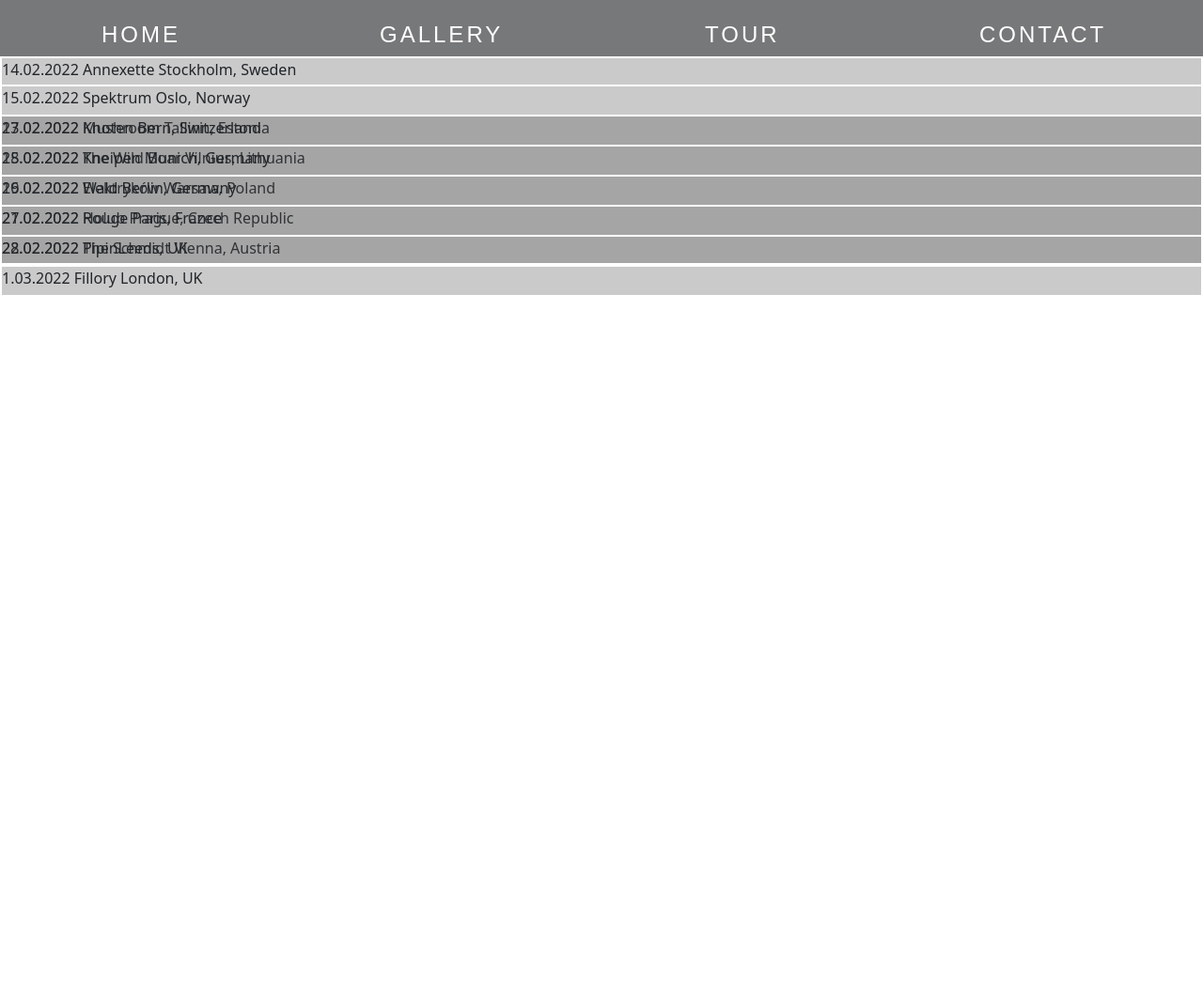
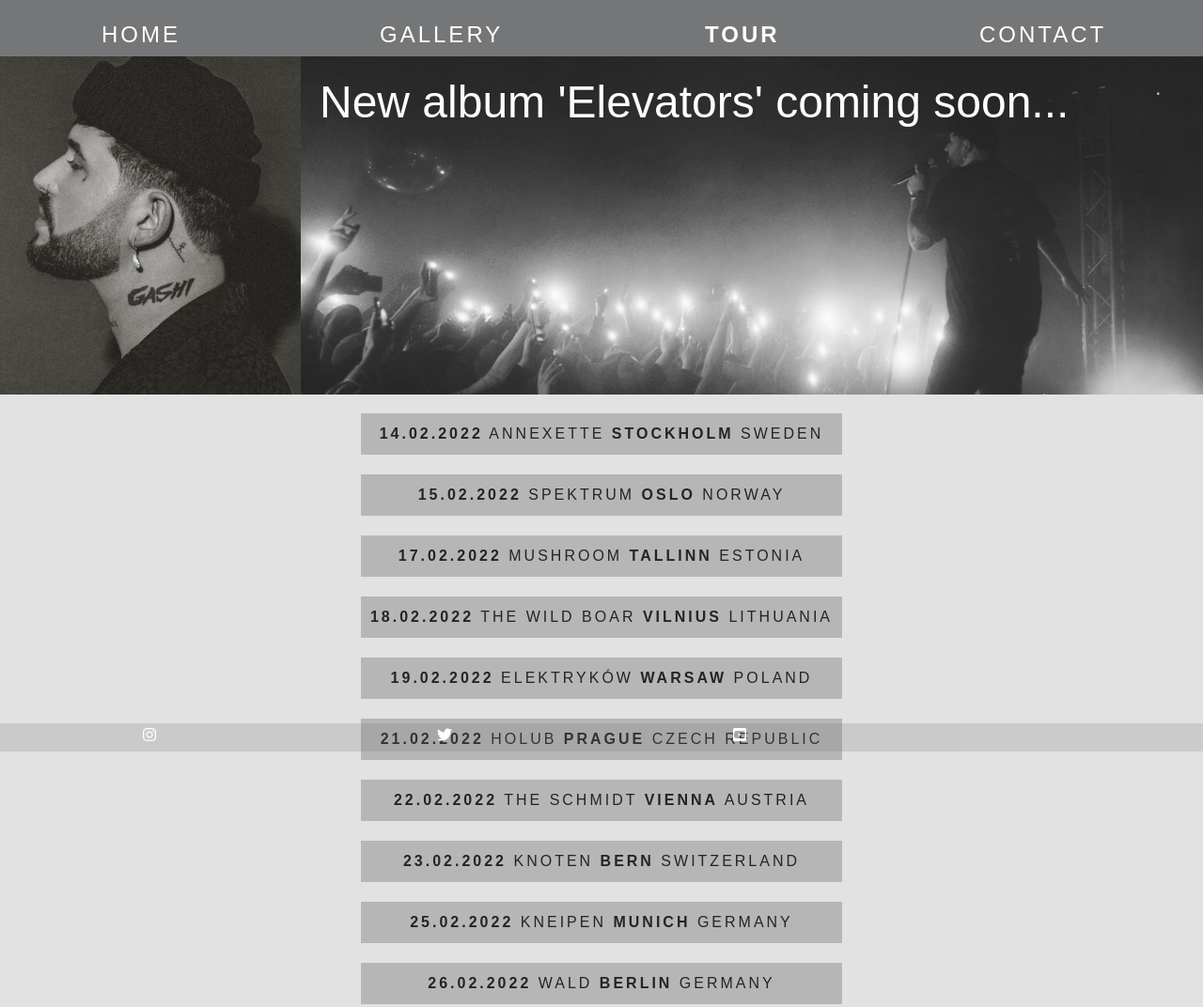
Before and after one commit to alex-1134/gashi-darkside, a plain HTML site: page tour.html in a window 1280 px wide. Shown: the top 1072 px of the page at 94% size. Before the commit the page ends 800 px from the top, so only its background shows below. Drawn offline with nearby package versions, Linux system fonts and the light colour scheme; a web font is replaced by a local one.

Commit message:
Add styles to the tour

```diff
--- a/assets/css/style.css
+++ b/assets/css/style.css
@@ -2,6 +2,13 @@
 @import url('https://fonts.googleapis.com/css2?family=Open+Sans&display=swap');
 
 
+* {
+  box-sizing: border-box;
+}
+
+body {
+  background-color: rgba(112, 113, 114, 0.2);
+}
 
 /*--------------------------------------------HEADING*/
 
@@ -21,8 +28,6 @@ header {
     min-height: 360px;
 }
 
-
-
 .bg-color {
     background-color: #f8f1f1;
     min-height: 360px;
@@ -31,6 +36,8 @@ header {
 
 .elevators-cover {
     background-image: url("../images/back1.jpg");
+    -webkit-filter: grayscale(100%);
+    filter: grayscale(100%);
     background-repeat: no-repeat;
     background-position: center;
     background-size: cover;
@@ -96,13 +103,16 @@ header {
    margin: 0;
 }
 
+.active {
+  font-weight: 700;
+}
 
 /*.......................................FOOTER*/
 
 
  footer {
-    background-color: #525252;
-    min-height: 60px;
+    background-color: rgba(112, 113, 114, 0.2);
+    min-height: 30px;
     margin: 0;
     position:fixed;
     bottom:0;
@@ -112,7 +122,6 @@ header {
 
 .col-sm-3 a {
     text-align: center;
-
     padding-right: 20px;
     color: #fff;
 }
@@ -127,21 +136,33 @@ header {
  .wrapper {
     display: grid;
     grid-template-columns: repeat(1, 1fr);
-    grid-auto-rows: 30px;
-    row-gap: 2px;
+    grid-auto-rows: 1fr;
+    row-gap: 1px;
+    height: 100vh;
+    width: 40vw;
+    margin:auto;
   }
 
   .box {
       background-color: rgba(82, 82, 82, .3);
-      margin-right: 2px;
-      margin-left: 2px;
+      text-align: center;
+      font-family: 'Bubbler One', sans-serif;
+      letter-spacing: 3px;
+      text-transform: uppercase;
+      font-weight: 200;
+      margin-top: 20px;
+      vertical-align: auto;
 
   }
+
+  .wrapper span {
+      font-weight: 900;
+  }
+
 
   .box1 {
     grid-column: 1;
     grid-row: 1;
-    margin-top: 2px;
   }
 
   .box2 {
@@ -171,34 +192,46 @@ header {
   .box7 {
     grid-column: 1;
     grid-row: 7;
-    margin-bottom: 2px;
   }
 
   .box8 {
     grid-column: 1;
-    grid-row: 3;
+    grid-row: 8;
   }
 
   .box9 {
     grid-column: 1;
-    grid-row: 4;
+    grid-row: 9;
   }
   .box10 {
     grid-column: 1;
-    grid-row: 5;
+    grid-row: 10;
   }
 
   .box11 {
     grid-column: 1;
-    grid-row: 6;
+    grid-row: 11;
   }
 
   .box12 {
     grid-column: 1;
-    grid-row: 7;
+    grid-row: 12;
+  }
+
+  .box13 {
+    grid-column: 1;
+    grid-row: 13;
     margin-bottom: 2px;
   }
 
+  .date {
+    margin-top: 10px;
+    margin-bottom: 10px;
+    text-align: center;
+
+    font-size: 1rem;
+
+}
 
 
 @media screen and (max-width: 992px) {
@@ -211,4 +244,8 @@ header {
     .logo {
         min-height: 480px;
     }
+
+    .wrapper {
+        width: 100vw;
+      }
 }
--- a/tour.html
+++ b/tour.html
@@ -27,41 +27,69 @@
             <div class="col">
                 <ul id="nav" class="list-inline menucontainer">
                     <li class="col-6 col-sm-3 list-inline-item color-menu">
-                        <a class="hvr-sweep-to-bottom" href="#">Home</a>
+                        <a class="hvr-sweep-to-bottom" href="index.html">Home</a>
                     </li>
                     <li class="col-6 col-sm-3 list-inline-item color-menu">
-                        <a class="hvr-sweep-to-top" href="#">Gallery</a>
+                        <a class="hvr-sweep-to-top" href="gallery.html">Gallery</a>
                     </li>
                     <li class="col-6 col-sm-3 list-inline-item color-menu">
-                        <a class="hvr-sweep-to-bottom" href="#">Tour</a>
+                        <a class="hvr-sweep-to-bottom active" href="tour.html">Tour</a>
                     </li>
                     <li class="col-6 col-sm-3 list-inline-item color-menu">
-                        <a class="hvr-sweep-to-top" href="#">Contact</a>
+                        <a class="hvr-sweep-to-top" href="contact.html">Contact</a>
                     </li>
                 </ul>
             </div>
         </div>
+        <div class="row no-gutters">
+            <a class="col-md-3 logo" href="index.html"></a>
+            <div class="col-md-9">
+                <div class="row bg-color no-gutters">
+                    <div class="col heading elevators-cover">
+                        <h1 class="elevators">New album 'Elevators' coming soon...</h1>
+
+                    </div>
+                </div>
+    </div>
+</div>
     </header>
 
     <body>
 
         <section>
+
             <div class="wrapper">
-                <div class="box box1"><p class="date">14.02.2022 Annexette Stockholm, Sweden</p></div>
-                <div class="box box2"><p class="date">15.02.2022 Spektrum Oslo, Norway</p></div>
-                <div class="box box3"><p class="date">17.02.2022 Mushroom Tallinn, Estonia</p></div>
-                <div class="box box4"><p class="date">18.02.2022 The Wild Boar Vilnius, Lithuania</p></div>
-                <div class="box box5"><p class="date">19.02.2022 Elektryków Warsaw, Poland</p></div>
-                <div class="box box6"><p class="date">21.02.2022 Holub Prague, Czech Republic</p></div>
-                <div class="box box7"><p class="date">22.02.2022 The Schmidt Vienna, Austria</p></div>
-                <div class="box box8"><p class="date">23.02.2022 Knoten Bern, Switzerland</p></div>
-                <div class="box box9"><p class="date">25.02.2022 Kneipen Munich, Germany</p></div>
-                <div class="box box10"><p class="date">26.02.2022 Wald Berlin, Germany</p></div>
-                <div class="box box11"><p class="date">27.02.2022 Rouge Paris, France</p></div>
-                <div class="box box12"><p class="date">28.02.2022 PipinLeeds, UK</div>
-                <div class="box box13"><p class="date">1.03.2022 Fillory London, UK</p></div>
+                <div class="box box1"><p class="date"><span>14.02.2022</span> Annexette <span>Stockholm</span> Sweden</p></div>
+                <div class="box box2"><p class="date"><span>15.02.2022</span> Spektrum <span>Oslo</span> Norway</p></div>
+                <div class="box box3"><p class="date"><span>17.02.2022</span> Mushroom <span>Tallinn</span> Estonia</p></div>
+                <div class="box box4"><p class="date"><span>18.02.2022</span> The Wild Boar <span>Vilnius</span> Lithuania</p></div>
+                <div class="box box5"><p class="date"><span>19.02.2022</span> Elektryków <span>Warsaw</span> Poland</p></div>
+                <div class="box box6"><p class="date"><span>21.02.2022</span> Holub <span>Prague</span> Czech Republic</p></div>
+                <div class="box box7"><p class="date"><span>22.02.2022</span> The Schmidt <span>Vienna</span> Austria</p></div>
+                <div class="box box8"><p class="date"><span>23.02.2022</span> Knoten <span>Bern</span> Switzerland</p></div>
+                <div class="box box9"><p class="date"><span>25.02.2022</span> Kneipen <span>Munich</span> Germany</p></div>
+                <div class="box box10"><p class="date"><span>26.02.2022</span> Wald <span>Berlin</span> Germany</p></div>
+                <div class="box box11"><p class="date"><span>27.02.2022</span> Rouge <span>Paris</span> France</p></div>
+                <div class="box box12"><p class="date"><span>28.02.2022</span> Pipin <span>Leeds</span> UK</div>
+                <div class="box box13"><p class="date"><span>1.03.2022</span> Fillory <span>London</span> UK</p></div>
             </div>
         </section>
+
+        <footer class="container-fluid">
+            <div class="row">
+                <div class="col-sm-3">
+                    <a href="https://www.instagram.com/gashi/" target="_blank"><i class="fab fa-instagram"></i></a>
+                </div>
+                <div class="col-sm-3">
+                    <a href="https://www.twitter.com/gashi/" target="_blank"><i class="fab fa-twitter"></i></a>
+                </div>
+                <div class="col-sm-3">
+                    <a href="https://www.youtube.com/channel/UCtaB0XGyhkWA9ib-L-Qk6yA" target="_blank"><i
+                        class="fab fa-youtube-square"> </i>
+                </div>
+
+            </div>
+        </footer>
 
 
 
```
Also changed, not shown: contact.html (+25 -4 lines), gallery.html (+4 -4 lines), index.html (+11 -8 lines).
